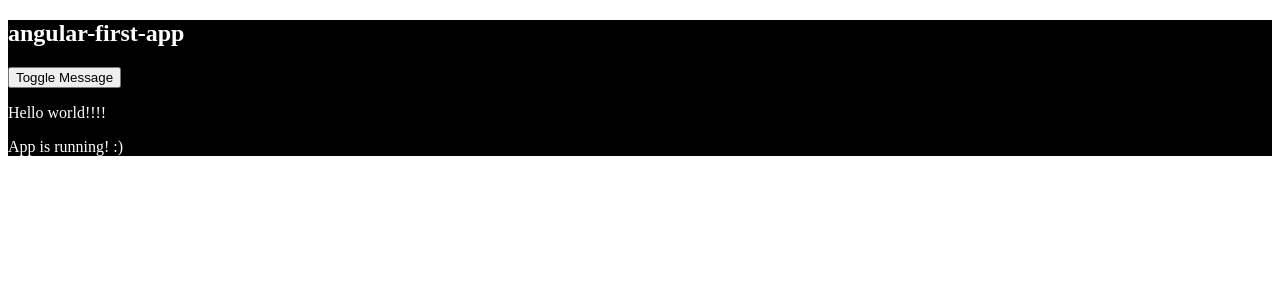
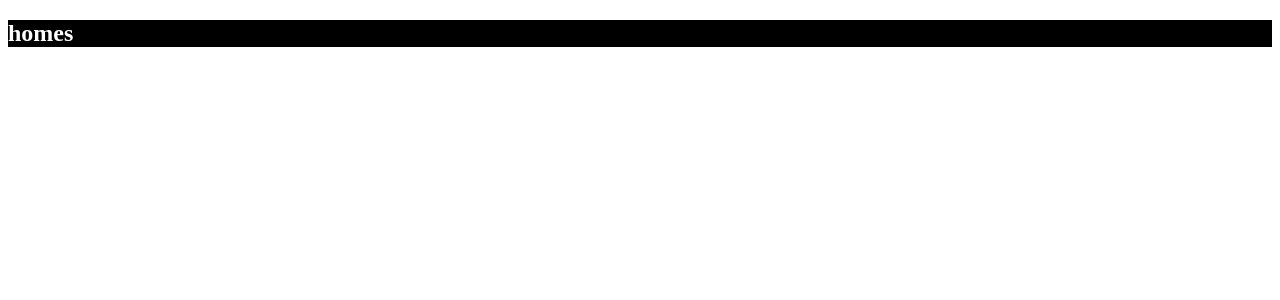
Before and after one commit to danielmrcl/playground, an Angular app in the folder angular-first-app/: page / in a window 1280 px wide. Shown: the top 300 px of the page. Built offline with nearby package versions, Linux system fonts and the light colour scheme.

Commit message:
Add tutorial first component.

```diff
--- a/angular-first-app/src/app/app.component.html
+++ b/angular-first-app/src/app/app.component.html
@@ -1,10 +1,3 @@
 <div class="content">
-  <!-- Iterpolation >> adiciona o valor do campo title no HTML. -->
   <h2>{{ title }}</h2>
-  <!-- Event Binding >> aciona uma função ao clicar no botão. -->
-  <button (click)="toggleMessages()">Toggle Message</button>
-  <!-- Property Binding >> esconde a tag da tela, mas continua no HTML. -->
-  <p [hidden]="!showMessages">{{ message }}</p>
-  <!-- Directive >> só adiciona a tag no HTML se o valor do campo for verdadeiro. -->
-  <p *ngIf="showMessages">App is running! :)</p>
 </div>
--- a/angular-first-app/src/app/app.component.ts
+++ b/angular-first-app/src/app/app.component.ts
@@ -6,11 +6,5 @@ import { Component } from '@angular/core';
   styleUrls: ['./app.component.scss']
 })
 export class AppComponent {
-  title = 'angular-first-app';
-  showMessages = true;
-  message = 'Hello world!!!!';
-
-  toggleMessages() {
-    this.showMessages = !this.showMessages;
-  }
+  title = 'homes';
 }
--- a/angular-first-app/src/index.html
+++ b/angular-first-app/src/index.html
@@ -2,7 +2,7 @@
 <html lang="en">
 <head>
   <meta charset="utf-8">
-  <title>AngularFirstApp</title>
+  <title>Homes</title>
   <base href="/">
   <meta name="viewport" content="width=device-width, initial-scale=1">
   <link rel="icon" type="image/x-icon" href="favicon.ico">
```
Also changed, not shown: 1 other file (tests, documents, lock files or other folders).
